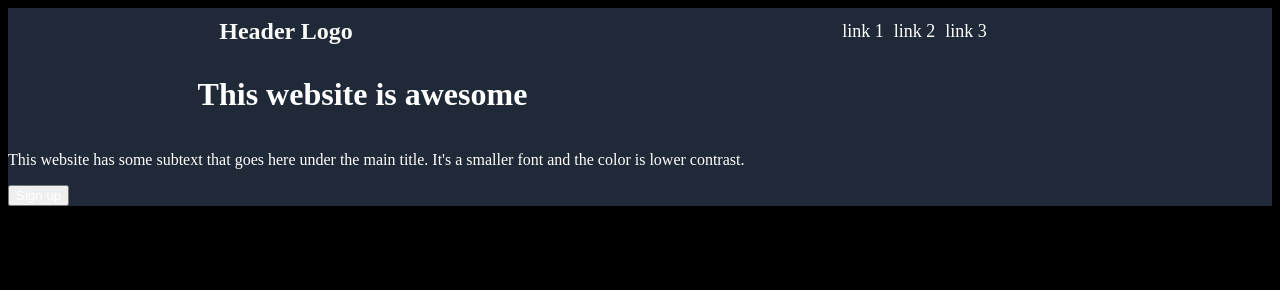
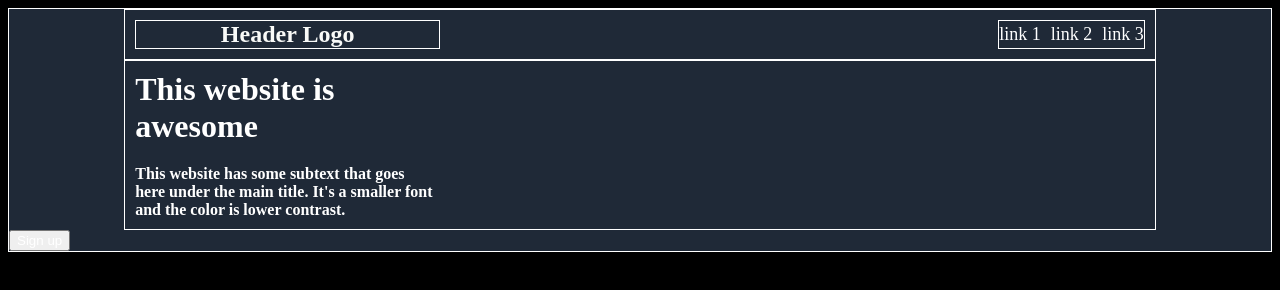
Before and after one commit to swayam0815/landing-page-odin-project-, a plain HTML site: page index.html in a window 1280 px wide. Drawn offline with Linux system fonts and the light colour scheme.

Commit message:
creating the header

```diff
--- a/index.html
+++ b/index.html
@@ -21,15 +21,18 @@
 
 
         <div id="subheader">
-            <h1>This website is awesome
-            </h1>
+            <div id="sub-title">
+                <h1>This website is awesome
+                </h1>
+
+                <p>This website has some subtext that goes here under the main title. It's a smaller font and the color
+                    is
+                    lower
+                    contrast.</p>
+            </div>
+
         </div>
-
-            <p>This website has some subtext that goes here under the main title. It's a smaller font and the color is
-                lower
-                contrast.</p>
-
-            <button>Sign up</button>
+        <button>Sign up</button>
 
 
     </header>
--- a/styles.css
+++ b/styles.css
@@ -9,13 +9,38 @@ body {
 
 header {
     background-color: #1f2937;
+    border: solid 1px white;
+
+
 
 }
 
 #subheader {
     display: flex;
-    width: 70%;
+    background-color: #1f2937;
+    justify-content: space-between;
+    padding: 10px;
     margin: auto;
+    width: 80%;
+    border: solid 1px white;
+}
+
+#sub-title{
+    display: flex;
+    justify-content: center;
+    align-items: center;
+    color: #f9faf8;
+    font-weight: bold;
+    width: 30%;
+    flex-direction: column;
+    gap: 20px;
+}
+
+#sub-title p, #sub-title h1{
+    margin: 0;
+}
+
+#sub-title p{
 }
 
 nav {
@@ -25,6 +50,7 @@ nav {
     padding: 10px;
     margin: auto;
     width: 80%;
+    border: solid 1px white;
 
 }
 
@@ -36,15 +62,18 @@ nav {
     color: #f9faf8;
     font-weight: bold;
     width: 30%;
+    border: solid 1px white;
+
 }
 
 #links {
     display: flex;
     gap: 10px;
     align-items: center;
-    width: 30%;
     font-size: 18px;
     color: #e5e7eb;
+        border: solid 1px white;
+
 
 
 }
```
